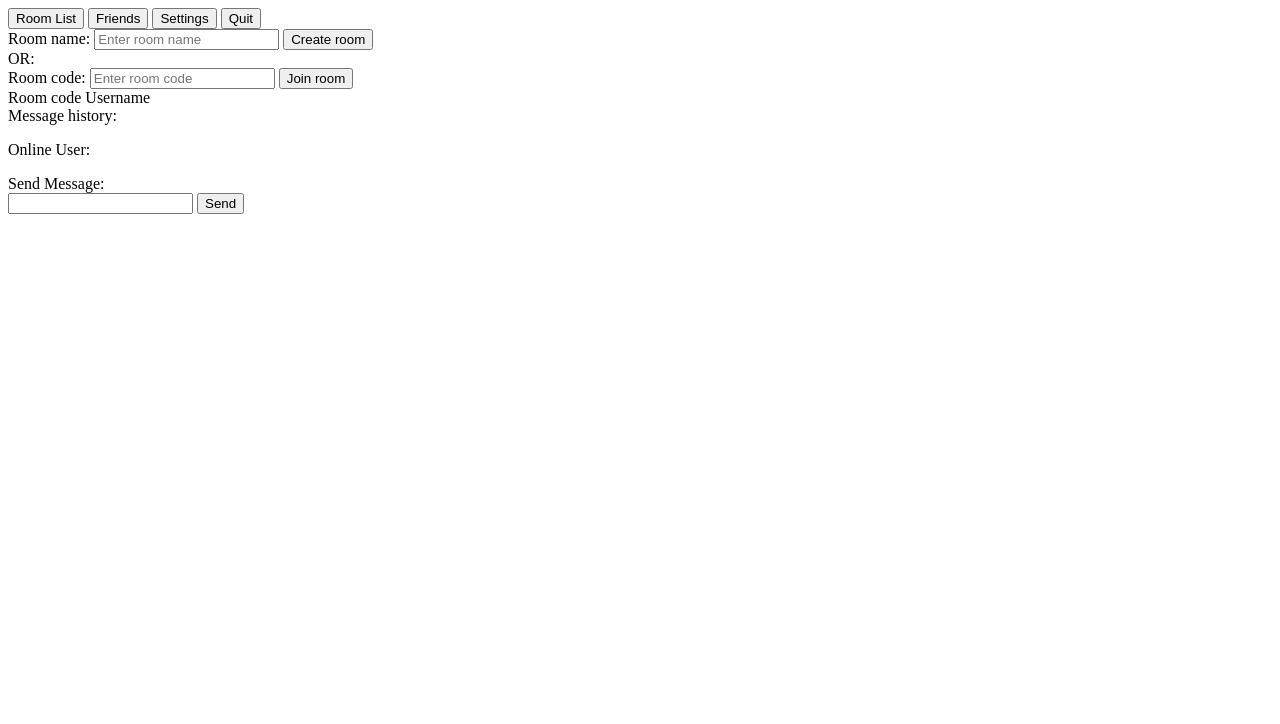
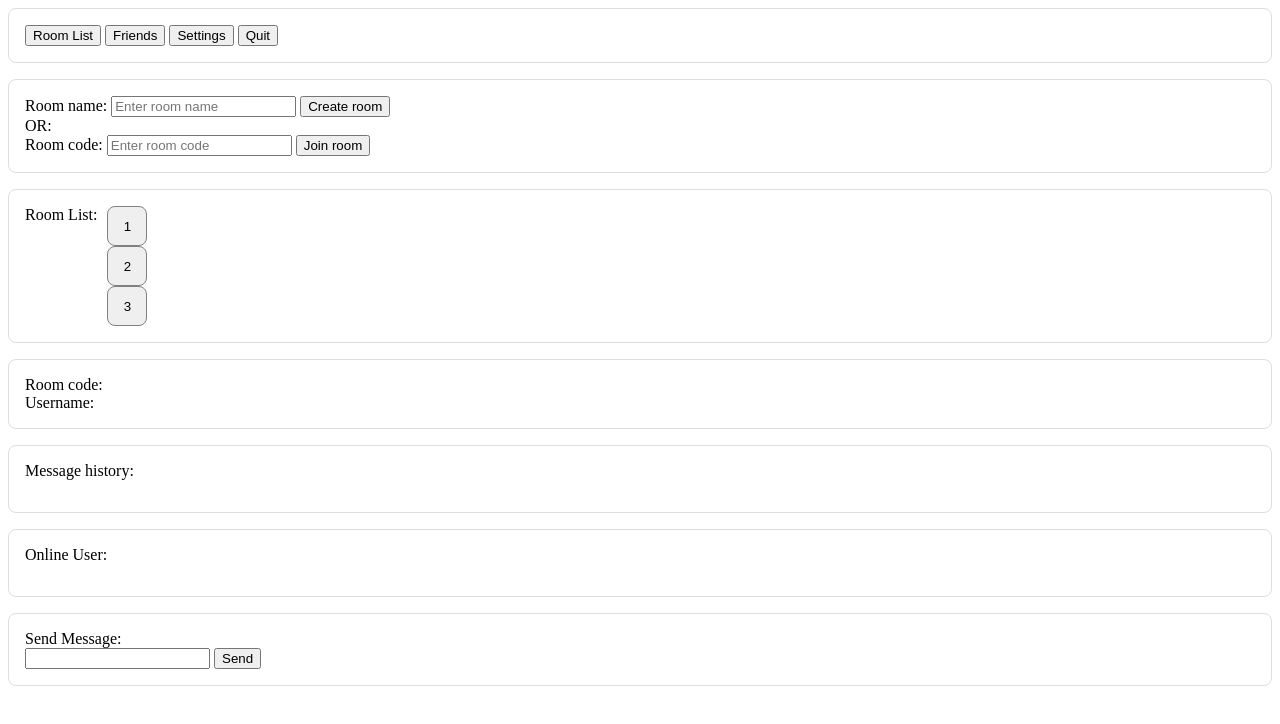
Before and after one commit to SpecialNoel/Giraffael3, a website: page socket-chat/views/dashboard.html in a window 1280 px wide. Drawn offline with nearby package versions, Linux system fonts and the light colour scheme; files that its build step writes are made by us from their sources.

Commit message:
Modified the dashboard page a bit to incorporate a list of room buttons

```diff
--- a/socket-chat/public/pages/dashboard-page.js
+++ b/socket-chat/public/pages/dashboard-page.js
@@ -1,9 +1,6 @@
 // dashboard-page.js
 
+import handleDashboard from "../services/dashboard-service.js";
 
-async function handleDashboard() {
-    // Handle user dashboard services, including friend list, room list, and setting management,
-    // and the main panel as the main chatting room
-}
-
-handleDashboard();
+// Handle user dashboard services
+handleDashboard()
--- a/socket-chat/public/services/dashboard-service.js
+++ b/socket-chat/public/services/dashboard-service.js
@@ -0,0 +1,35 @@
+// dashboard-service.js
+
+// Set up the room list
+function handleRoomList() {
+    /*
+
+    */
+    const roomList = document.querySelector("#room-list");
+
+    const handleClick = (e) => {
+        // Prevent the page from refreshing
+        e.preventDefault();
+
+        try {
+            // Get user input on credentials
+            const roomBtn = e.target.closest(".room-btn");
+            if (!roomBtn) return;
+            const roomId = roomBtn.dataset.roomId; // dataset.roomId is dynamically parsed from "data-room-id" attribute in html
+            console.log("Clicked room:", roomId)
+        } catch (err) {
+            // Print error message to server side in case something went wrong during this process
+            console.error(err);
+            alert("Something went wrong");
+        }
+    };
+
+    // Add the functionality to roomList
+    roomList.addEventListener("click", handleClick);
+}
+
+function handleDashboard() {
+    handleRoomList()
+}
+
+export default handleDashboard;
--- a/socket-chat/public/services/sign-in-service.js
+++ b/socket-chat/public/services/sign-in-service.js
@@ -41,7 +41,7 @@ function signIn() {
             // The credentials are verified by server to be valid, proceed to the Dashboard page.
             window.location.href = "/dashboard";
         } catch (err) {
-            // Print error message to server side in case something went wrong during this signin process
+            // Print error message to server side in case something went wrong during this process
             console.error(err);
             alert("Something went wrong");
         }
--- a/socket-chat/public/services/sign-up-service.js
+++ b/socket-chat/public/services/sign-up-service.js
@@ -45,6 +45,7 @@ function signUpTraditional() {
             // Otherwise, redirect the user back to the sign-in page
             window.location.href = "/signin";
         } catch (err) {
+            // Print error message to server side in case something went wrong during this process
             console.error(err);
             alert("Something went wrong");
         }
--- a/socket-chat/public/styles.css
+++ b/socket-chat/public/styles.css
@@ -1,10 +1,57 @@
 /* styles.css */
 
+.card {
+    border: 1px solid #ddd;
+    border-radius: 8px;
+    padding: 16px;
+    margin-bottom: 16px;
+}
+/* Sign-up and Sign-in forms */
+#sign-up-form {
+    justify-content: center;
+    align-items: center;
+}
 #sign-in-form {
     justify-content: center;
     align-items: center;
 }
-#sign-up-form {
+
+/* Room button */
+.room-btn {
+    width: 40px;
+    height: 40px;
+    display: flex;
+    align-items: center;
     justify-content: center;
-    align-items: center;
+    border: 1px solid gray;
+    border-radius: 8px;
+    cursor: pointer;
+    user-select: none;
+    transition: all 0.2s;
 }
+.room-btn:hover {
+    background-color: orange;
+}
+.room-btn:active {
+    transform: scale(0.95);
+}
+
+/* Room list */
+#room-list {
+    display: flex;
+    gap: 10px;
+    flex-wrap: wrap;
+}
+
+/* Room card */
+.room-card { /* Used for displaying room information on a separate panel when hovering over the room icon/button */
+    padding: 16px;
+    margin-bottom: 10px;
+    border: 2px solid gray;
+    border-radius: 8px;
+    cursor: pointer;
+    transition: background-color 0.2s;
+}
+.room-card:hover {
+    background-color: orange;
+}
--- a/socket-chat/views/dashboard.html
+++ b/socket-chat/views/dashboard.html
@@ -3,19 +3,22 @@
   <head>
     <meta name="viewport" content="width=device-width, initial-scale=1.0" />
     <title id="title">Dashboard</title>
+    <link rel="stylesheet" href="styles.css" />
   </head>
 
   <body>
     <!-- Buttons to other pages -->
+    <div class="card">
       <a href="/room-list"><button>Room List</button></a>
       <a href="/friends"><button>Friends</button></a>
       <a href="/settings"><button>Settings</button></a>
       <a href="/signin"><button>Quit</button></a>
+    </div>
 
-    <!-- Room selection section -->
-    <section id="room-selection-section">
+    <!-- Room selection -->
+    <div class="card">
+      <div>
         <!-- Create a new room -->
-      <div>
         <label>Room name: </label>
         <input
           type="text"
@@ -25,9 +28,7 @@
         />
         <button id="createRoomBtn">Create room</button>
       </div>
-
       <label> OR: </label>
-
       <!-- Join an existing room -->
       <div>
         <label>Room code: </label>
@@ -39,38 +40,47 @@
         />
         <button id="joinRoomBtn">Join room</button>
       </div>
-    </section>
+    </div>
+
+    <!-- Room list -->
+    <div class="card" id="room-list">
+      <div><label>Room List: </label></div>
+      <div>
+        <button class="room-btn" data-room-id="1">1</button>
+        <button class="room-btn" data-room-id="2">2</button>
+        <button class="room-btn" data-room-id="3">3</button>
+      </div>
+    </div>
 
     <!-- Chatting room -->
-    <section id="chat-section">
-      <div id="chat-header-section">
-        <!-- Room information -->
-        <label id="roomCodeInChat">Room code</label>
-
-        <!-- User information -->
-        <label id="usernameInChat">Username</label>
+    <div class="card">
+      <div>
+        <label id="roomCodeInChat">Room code: </label>
+      </div>
+      <div>
+        <label id="usernameInChat">Username: </label>
+      </div>
     </div>
 
     <!-- Chat list -->
-      <div>
+    <div class="card">
       <label>Message history: </label>
       <ul id="messages"></ul>
     </div>
 
     <!-- Current online users -->
-      <div>
+    <div class="card">
       <label>Online User:</label>
       <ul id="onlineUsers"></ul>
     </div>
 
     <!-- Input and send message -->
+    <div class="card">
       <label>Send Message: </label>
-      <div>
       <form id="form" action="">
         <input id="input" autocomplete="off" /> <button>Send</button>
       </form>
     </div>
-    </section>
 
     <!-- Create the SocketIO user -->
     <script src="/socket.io/socket.io.js"></script>
```
Also changed, not shown: socket-chat/views/sign-in.html (+1 -1 lines), socket-chat/views/sign-up.html (+1 -1 lines). Lines whose indentation alone changed are shown as unchanged.
